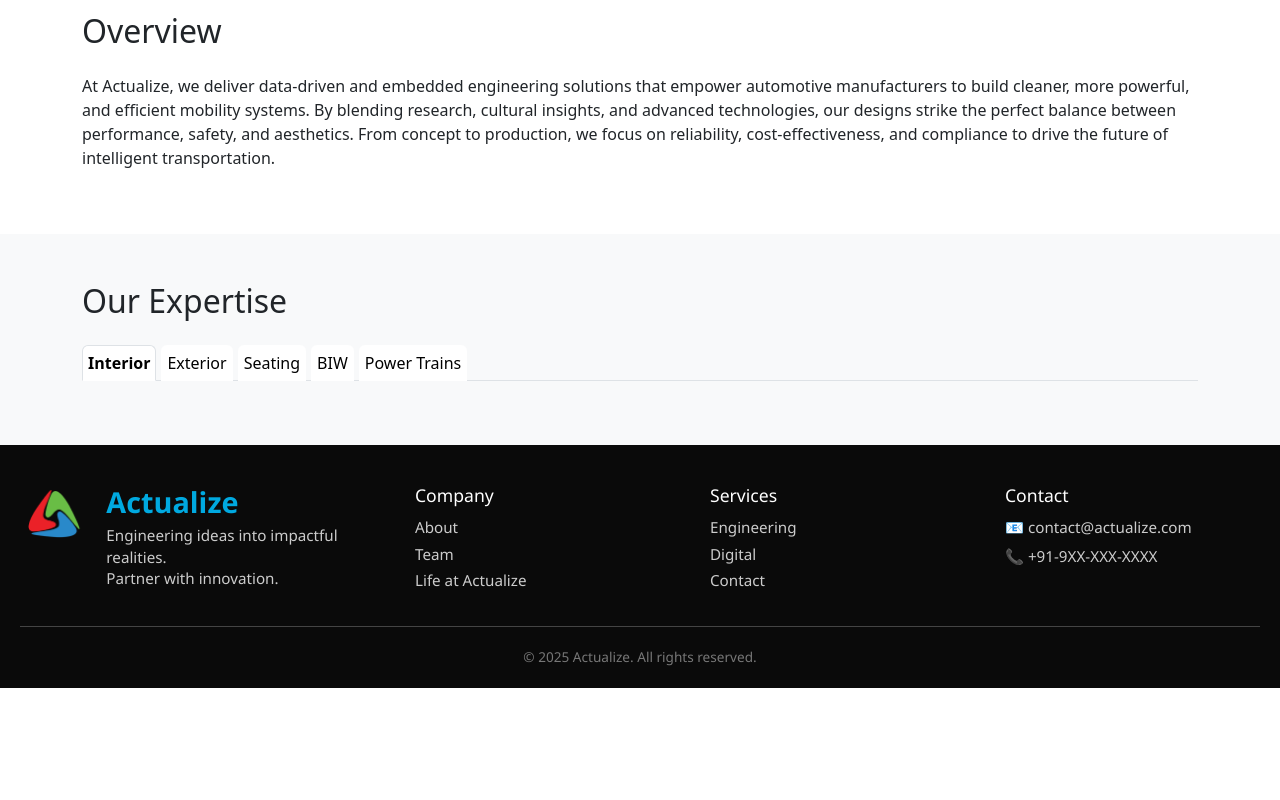
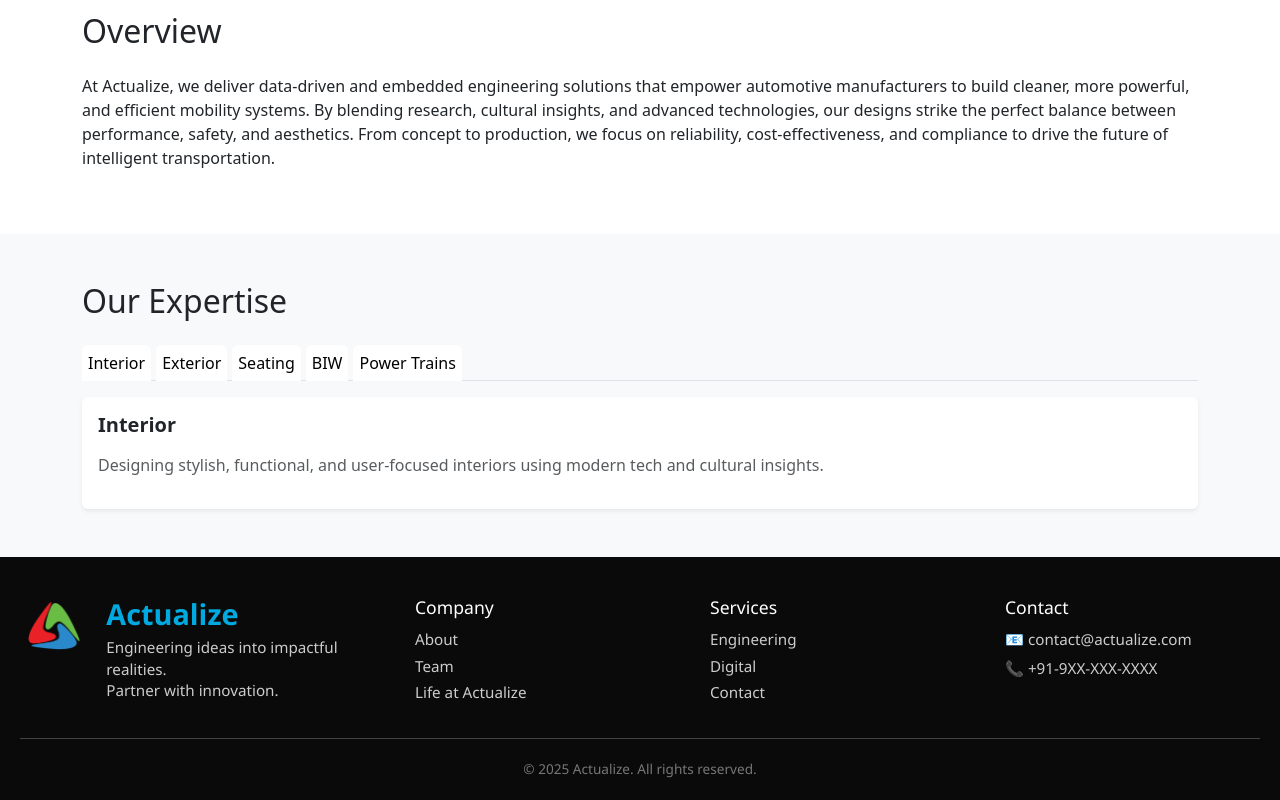
Before and after one commit to ActualizeEngineers/actualize-webapp, a React (Vite) app: page /industries/automotive-engineering in a window 1280 px wide. Shown: the part 836-1636 px from the top of the page. Before the commit the page ends 1524 px from the top, so only its background shows below. Built offline with nearby package versions, Linux system fonts and the light colour scheme.

Commit message:
updating the css

```diff
--- a/src/pages/Industries/Automotive.tsx
+++ b/src/pages/Industries/Automotive.tsx
@@ -35,7 +35,7 @@ const Automotive: React.FC = () => {
       desc: "Developing sustainable, high-performance power trains that support a carbon-neutral future.",
     },
   ];
-  const [activeTab, setActiveTab] = useState(services[0].short);
+  const [activeTab, setActiveTab] = useState(services[0].title);
 
   //   let showCardDetails = (showDetails: string) => {
   //   if (showDetails == "CE" && !showConstruction) setShowConstruction(true);
@@ -88,7 +88,7 @@ const Automotive: React.FC = () => {
           {/* Tab Navigation */}
           <ul className="nav nav-tabs mb-3">
             {services.map((service) => (
-              <li className="nav-item" key={service.title}>
+              <li className="nav-item" key={service.short}>
                 <button
                   className={`nav-link ${
                     activeTab === service.short ? "active" : ""
@@ -110,12 +110,6 @@ const Automotive: React.FC = () => {
                     <div className="card-body">
                       <h5 className="fw-semibold mb-3">{service.title}</h5>
                       <p className="text-muted">{service.desc}</p>
-                      {/* <button
-                  className="btn blue mt-3"
-                  onClick={() => showCardDetails(service.short)}
-                >
-                  View More Details
-                </button> */}
                     </div>
                   </div>
                 </div>
--- a/src/pages/Industries/industries.css
+++ b/src/pages/Industries/industries.css
@@ -72,8 +72,8 @@
 }
 
 .nav-tabs .nav-link.active {
-  background-color: #007dc5;
-  color: #fff;
-  border-color: #007dc5;
+  background-color: #007dc5 !important;
+  color: #fff !important;
+  border-color: #007dc5 !important;
   font-weight: 600;
 }
```
